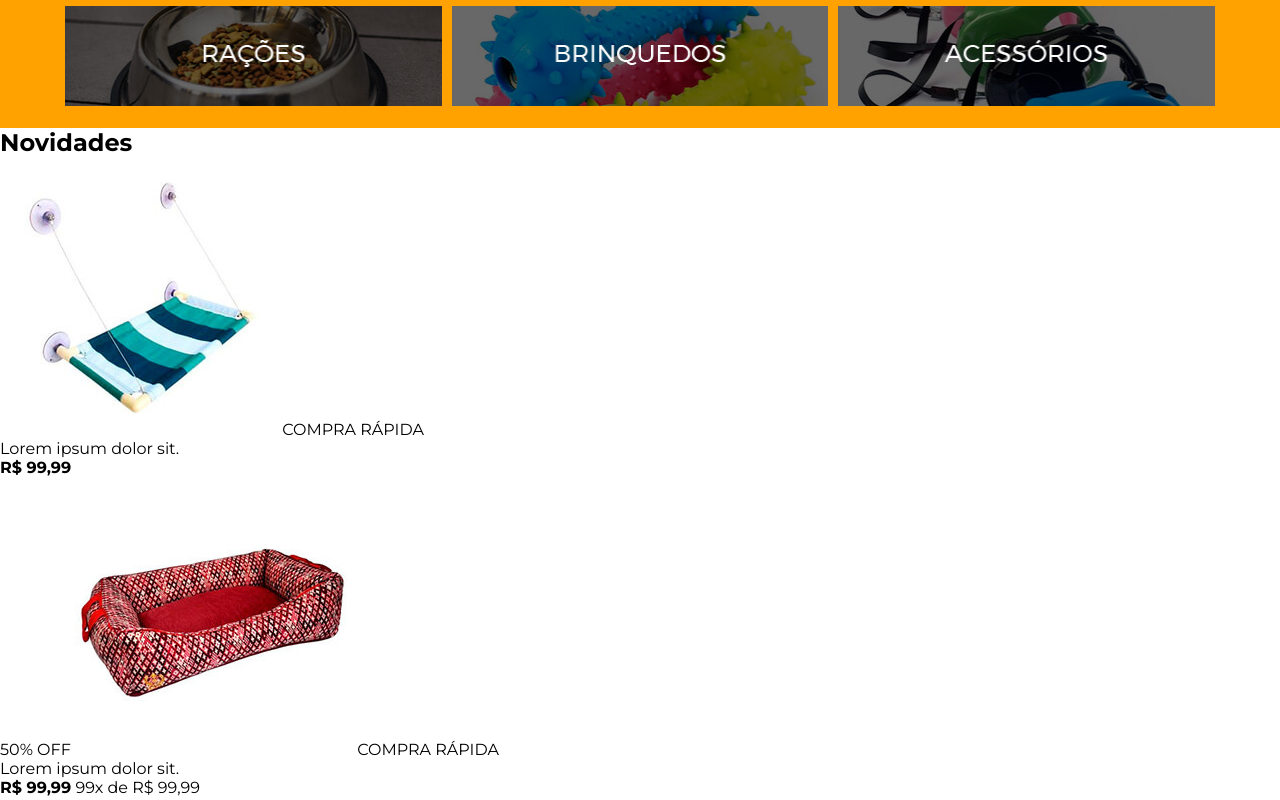
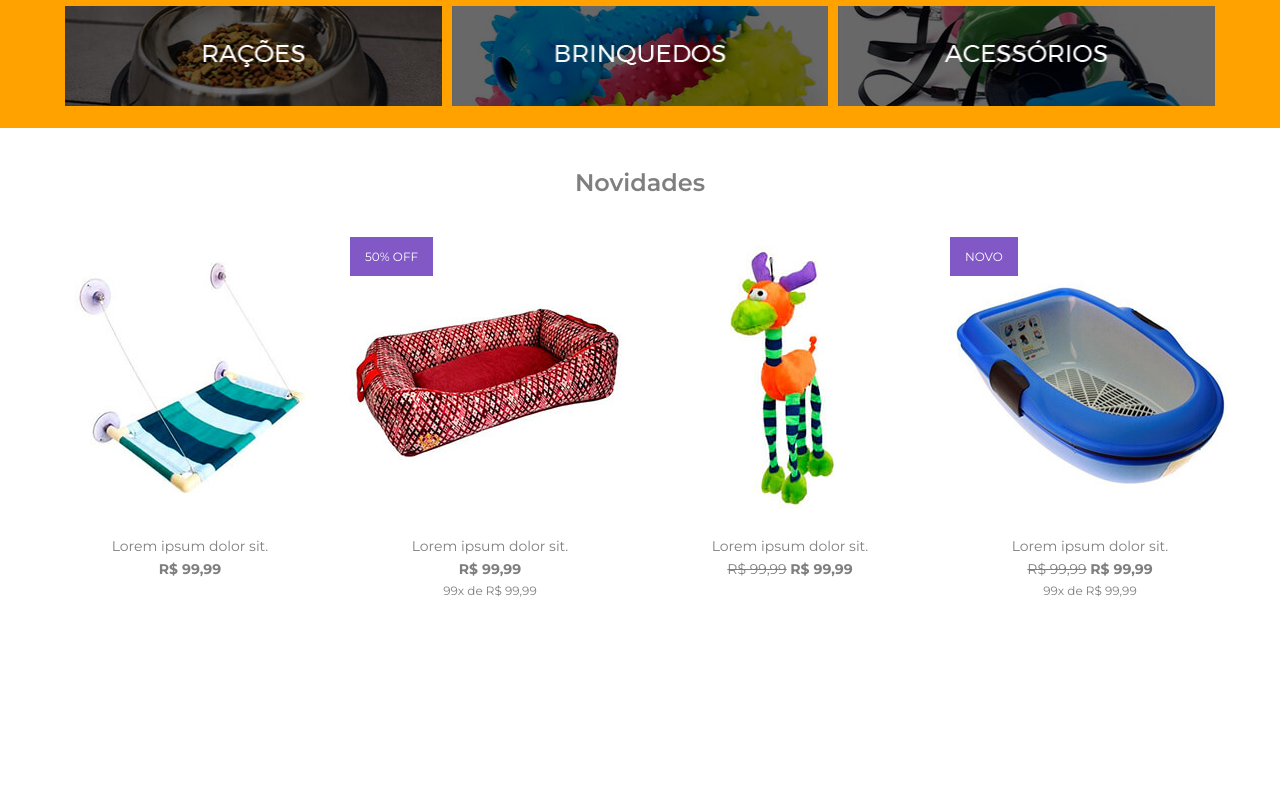
Before and after one commit to GabrielAlvesFS/testedev-seriedesing, a plain HTML site: page parte1/index.html in a window 1280 px wide. Shown: the part 560-1360 px from the top of the page. After the commit the page ends 1158 px from the top, so only its background shows below. Drawn offline with nearby package versions, Linux system fonts and the light colour scheme.

Commit message:
:lipstick: Products stylization

```diff
--- a/parte1/assets/css/main.css
+++ b/parte1/assets/css/main.css
@@ -267,3 +267,107 @@ header nav {
   height: auto;
   object-fit: cover;
 }
+
+/* New Products */
+.products-section {
+  display: flex;
+  flex-direction: column;
+  align-items: center;
+  width: 100%;
+  height: fit-content;
+  padding-top: 40px;
+  gap: 40px;
+}
+
+.products-section .title {
+  font-weight: 600;
+  font-size: 24px;
+  color: var(--grey);
+}
+
+.products-section .products-container {
+  display: flex;
+  flex-wrap: wrap;
+  justify-content: center;
+  gap: 20px;
+  max-width: 1230px;
+}
+
+.products-container .product-card {
+  display: flex;
+  flex-direction: column;
+  gap: 20px;
+}
+
+.product-card .product-img-container {
+  width: 280px;
+  height: 280px;
+  position: relative;
+}
+
+.product-img-container .product-btn {
+  z-index: 11;
+  display: none;
+  width: 146px;
+  height: 42px;
+  align-items: center;
+  justify-content: center;
+  background-color: var(--orange);
+  color: var(--light);
+  font-weight: 600;
+  font-size: 12px;
+  cursor: pointer;
+  position: absolute;
+  top: calc(50% - 21px);
+  left: calc(50% - 73px);
+}
+
+.product-img-container::after {
+  z-index: 10;
+  display: none;
+  width: 100%;
+  height: 100%;
+  position: absolute;
+  top: 0;
+  content: '';
+  background-color: rgba(129, 88, 197, 0.5);
+}
+
+.product-img-container:hover .product-btn {
+  display: flex;
+}
+
+.product-img-container:hover::after{
+  display: block;
+}
+
+.product-img-container .product-label {
+  position: absolute;
+  top: 0;
+  left: 0;
+  padding: 12px 15px;
+  background-color: var(--purple);
+  color: var(--light);
+  font-weight: 400;
+  font-size: 12px;
+}
+
+.product-info {
+  display: flex;
+  flex-direction: column;
+  gap: 5px;
+}
+
+.product-info .product-title, .product-price {
+  font-weight: 400;
+  font-size: 14px;
+  color: var(--grey);
+  text-align: center;
+}
+
+.product-info .card-installments {
+  font-weight: 400;
+  font-size: 12px;
+  color: var(--grey);
+  text-align: center;
+}
```
